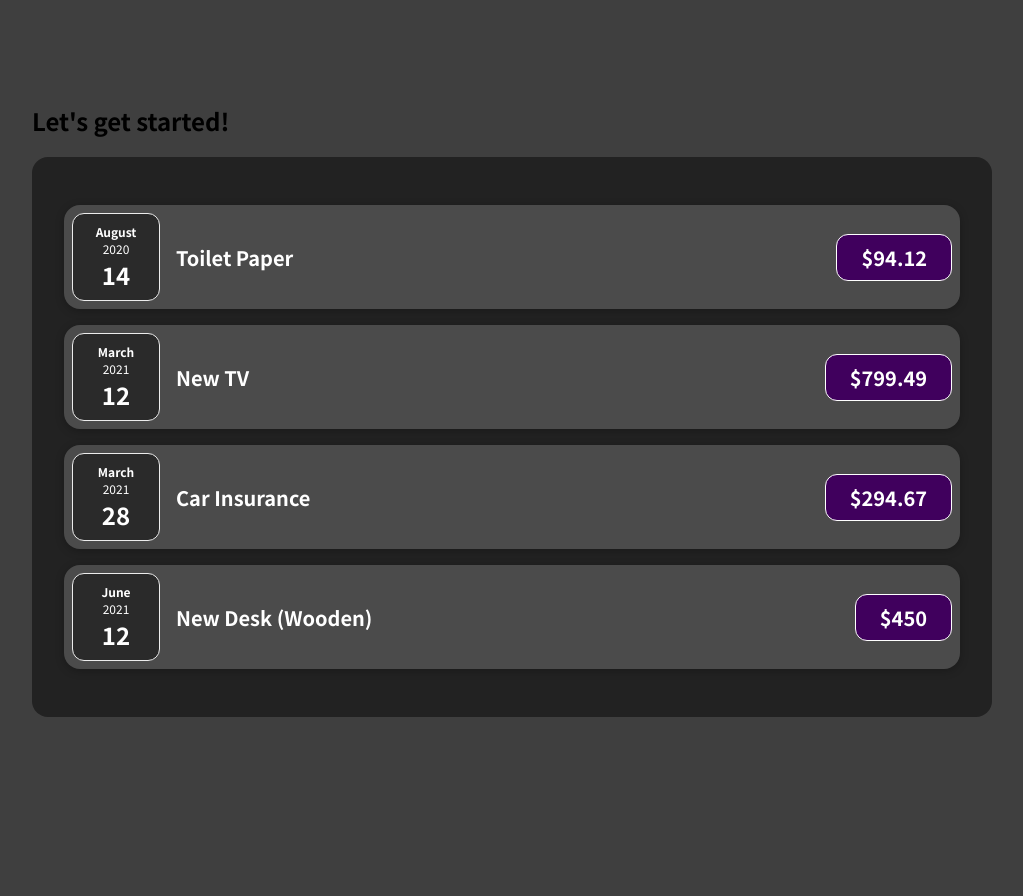
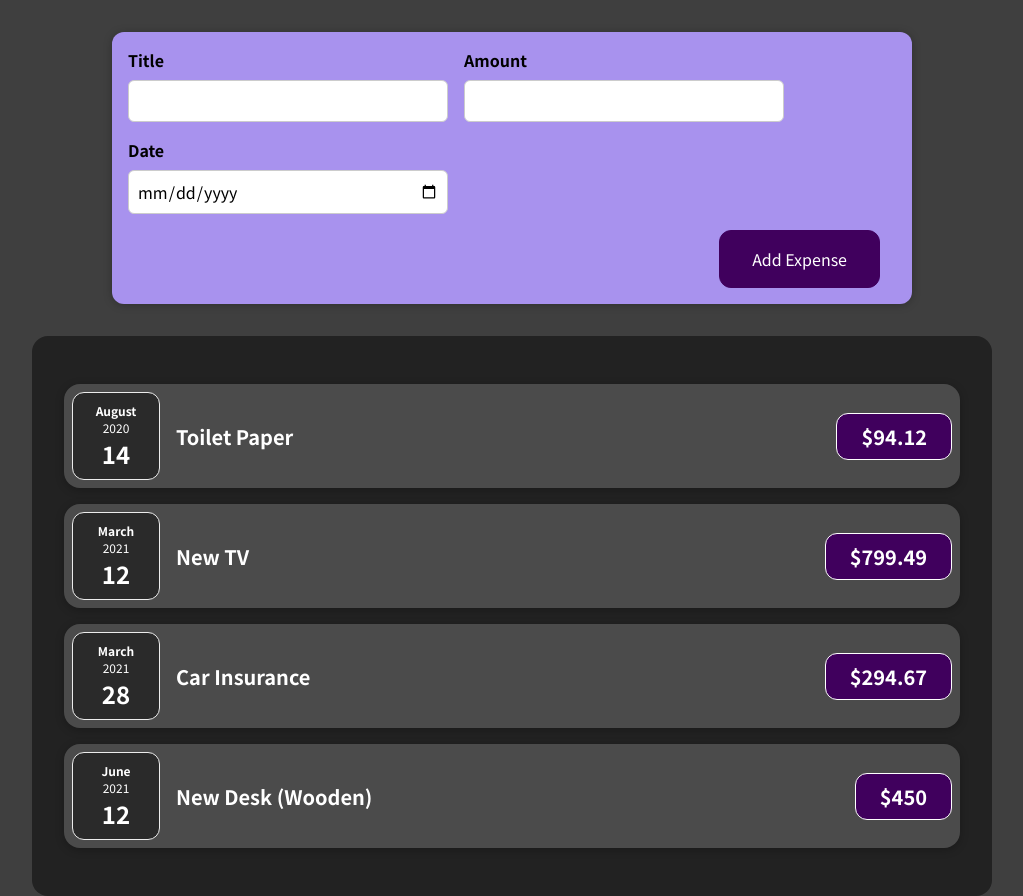
Before and after one commit to dmarts05/react-expense-tracker, a React (Vite) app: page / in a window 1280 px wide. Shown: the whole page, without its empty margins (128-1151 px from the left). Before the commit the page ends 800 px from the top, so only its background shows below. Built offline with nearby package versions, Linux system fonts and the light colour scheme.

Commit message:
Add NewExpense components

```diff
--- a/src/App.jsx
+++ b/src/App.jsx
@@ -1,4 +1,5 @@
 import Expenses from "./components/Expenses/Expenses";
+import NewExpense from "./components/NewExpense/NewExpense";
 
 const App = () => {
   const expenses = [
@@ -23,9 +24,16 @@
     },
   ];
 
+  // const [expenses, setExpenses] = useState([]);
+
+  const newExpenseHandler = (newExpense) => {
+    // setExpenses((prevExpenses) => [...prevExpenses, newExpense]);
+    console.log(newExpense);
+  };
+
   return (
     <div>
-      <h2>Let's get started!</h2>
+      <NewExpense onNewExpense={newExpenseHandler} />
       <Expenses items={expenses} />
     </div>
   );
--- a/src/components/Expenses/ExpenseItem.jsx
+++ b/src/components/Expenses/ExpenseItem.jsx
@@ -1,3 +1,5 @@
+import { useState } from "react";
+
 import Card from "../UI/Card";
 import ExpenseItemDate from "./ExpenseItemDate";
 import ExpenseItemDescription from "./ExpenseItemDescription";
@@ -5,12 +7,16 @@
 import "./ExpenseItem.css";
 
 const ExpenseItem = (props) => {
+  const date = props.date;
+  const title = props.title;
+  const amount = props.amount;
+
   return (
     <Card className="expense-item">
-      <ExpenseItemDate date={props.date} />
+      <ExpenseItemDate date={date} />
       <ExpenseItemDescription
-        title={props.title}
-        amount={props.amount}
+        title={title}
+        amount={amount}
       ></ExpenseItemDescription>
     </Card>
   );
--- /dev/null
+++ b/src/components/NewExpense/ExpenseForm.css
@@ -0,0 +1,26 @@
+.new-expense__controls {
+  display: flex;
+  flex-wrap: wrap;
+  gap: 1rem;
+  margin-bottom: 1rem;
+  text-align: left;
+}
+
+.new-expense__control label {
+  font-weight: bold;
+  margin-bottom: 0.5rem;
+  display: block;
+}
+
+.new-expense__control input {
+  font: inherit;
+  padding: 0.5rem;
+  border-radius: 6px;
+  border: 1px solid #ccc;
+  width: 20rem;
+  max-width: 100%;
+}
+
+.new-expense__actions {
+  text-align: right;
+}
--- /dev/null
+++ b/src/components/NewExpense/ExpenseForm.jsx
@@ -0,0 +1,111 @@
+import { useState } from "react";
+import "./ExpenseForm.css";
+
+const ExpenseForm = (props) => {
+  // Alternative way of creating states with objects
+
+  // const [userInput, setUserInput] = useState({
+  //   inputTitle: "",
+  //   inputAmount: "",
+  //   inputDate: "",
+  // });
+
+  // const titleChangeHandler = (e) => {
+  //   setUserInput((prevUserInput) => {
+  //     return { ...prevUserInput, inputTitle: e.target.value };
+  //   });
+  // };
+
+  // const amountChangeHandler = (e) => {
+  //   setUserInput((prevUserInput) => {
+  //     return { ...prevUserInput, inputAmount: e.target.value };
+  //   });
+  // };
+
+  // const dateChangeHandler = (e) => {
+  //   setUserInput((prevUserInput) => {
+  //     return { ...prevUserInput, inputDate: e.target.value };
+  //   });
+  // };
+
+  const [inputTitle, setInputTitle] = useState("");
+  const [inputAmount, setInputAmount] = useState("");
+  const [inputDate, setInputDate] = useState("");
+
+  const titleChangeHandler = (e) => {
+    setInputTitle(e.target.value);
+  };
+
+  const amountChangeHandler = (e) => {
+    setInputAmount(e.target.value);
+  };
+
+  const dateChangeHandler = (e) => {
+    setInputDate(e.target.value);
+  };
+
+  const submitExpenseHandler = (e) => {
+    // Prevent form from reloading the page
+    e.preventDefault();
+
+    const expenseData = {
+      title: inputTitle,
+      amount: Number.parseFloat(inputAmount),
+      date: new Date(inputDate),
+    };
+
+    // Reset form after gathering data
+    setInputTitle("");
+    setInputAmount("");
+    setInputDate("");
+
+    props.onSaveExpenseData(expenseData);
+  };
+
+  return (
+    <form onSubmit={submitExpenseHandler}>
+      <div className="new-expense__controls">
+        <div className="new-expense__control">
+          <label htmlFor="title">Title</label>
+          <input
+            required
+            type="text"
+            onChange={titleChangeHandler}
+            name="title"
+            value={inputTitle}
+          />
+        </div>
+        <div className="new-expense__control">
+          <label htmlFor="amount">Amount</label>
+          <input
+            required
+            type="number"
+            name="amount"
+            min="0.01"
+            step="0.01"
+            onChange={amountChangeHandler}
+            value={inputAmount}
+          />
+        </div>
+        <div className="new-expense__control">
+          <label htmlFor="date">Date</label>
+          <input
+            required
+            type="date"
+            name="date"
+            min="2019-01-01"
+            max="2022-12-31"
+            onChange={dateChangeHandler}
+            value={inputDate}
+          />
+        </div>
+      </div>
+
+      <div className="new-expense__actions">
+        <button type="submit">Add Expense</button>
+      </div>
+    </form>
+  );
+};
+
+export default ExpenseForm;
--- /dev/null
+++ b/src/components/NewExpense/NewExpense.css
@@ -0,0 +1,38 @@
+.new-expense {
+  background-color: #a892ee;
+  padding: 1rem;
+  margin: 2rem auto;
+  width: 50rem;
+  max-width: 95%;
+  border-radius: 12px;
+  text-align: center;
+  box-shadow: 0 1px 8px rgba(0, 0, 0, 0.25);
+}
+
+.new-expense button {
+  font: inherit;
+  cursor: pointer;
+  padding: 1rem 2rem;
+  border: 1px solid #40005d;
+  background-color: #40005d;
+  color: white;
+  border-radius: 12px;
+  margin-right: 1rem;
+}
+
+.new-expense button:hover,
+.new-expense button:active {
+  background-color: #510674;
+  border-color: #510674;
+}
+
+.new-expense button.alternative {
+  color: #220131;
+  border-color: transparent;
+  background-color: transparent;
+}
+
+.new-expense button.alternative:hover,
+.new-expense button.alternative:active {
+  background-color: #ddb3f8;
+}
--- /dev/null
+++ b/src/components/NewExpense/NewExpense.jsx
@@ -0,0 +1,27 @@
+import { useState } from "react";
+import ExpenseForm from "./ExpenseForm";
+
+import "./NewExpense.css";
+
+const NewExpense = (props) => {
+  const [expenseCounter, setExpenseCounter] = useState(0);
+
+  const saveExpenseDataHandler = (inputExpenseData) => {
+    const expenseData = {
+      ...inputExpenseData,
+      id: expenseCounter,
+    };
+
+    setExpenseCounter((prevCounter) => prevCounter + 1);
+
+    props.onNewExpense(expenseData);
+  };
+
+  return (
+    <div className="new-expense">
+      <ExpenseForm onSaveExpenseData={saveExpenseDataHandler} />
+    </div>
+  );
+};
+
+export default NewExpense;
```
